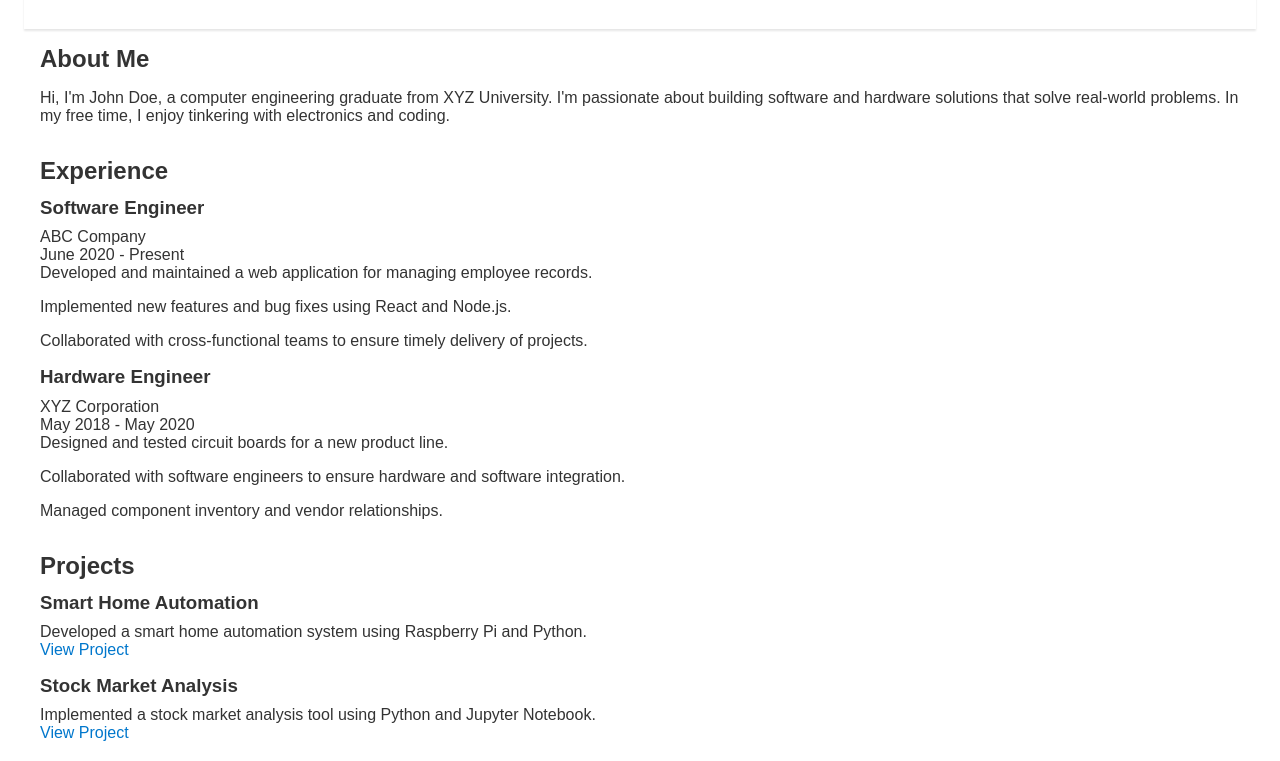
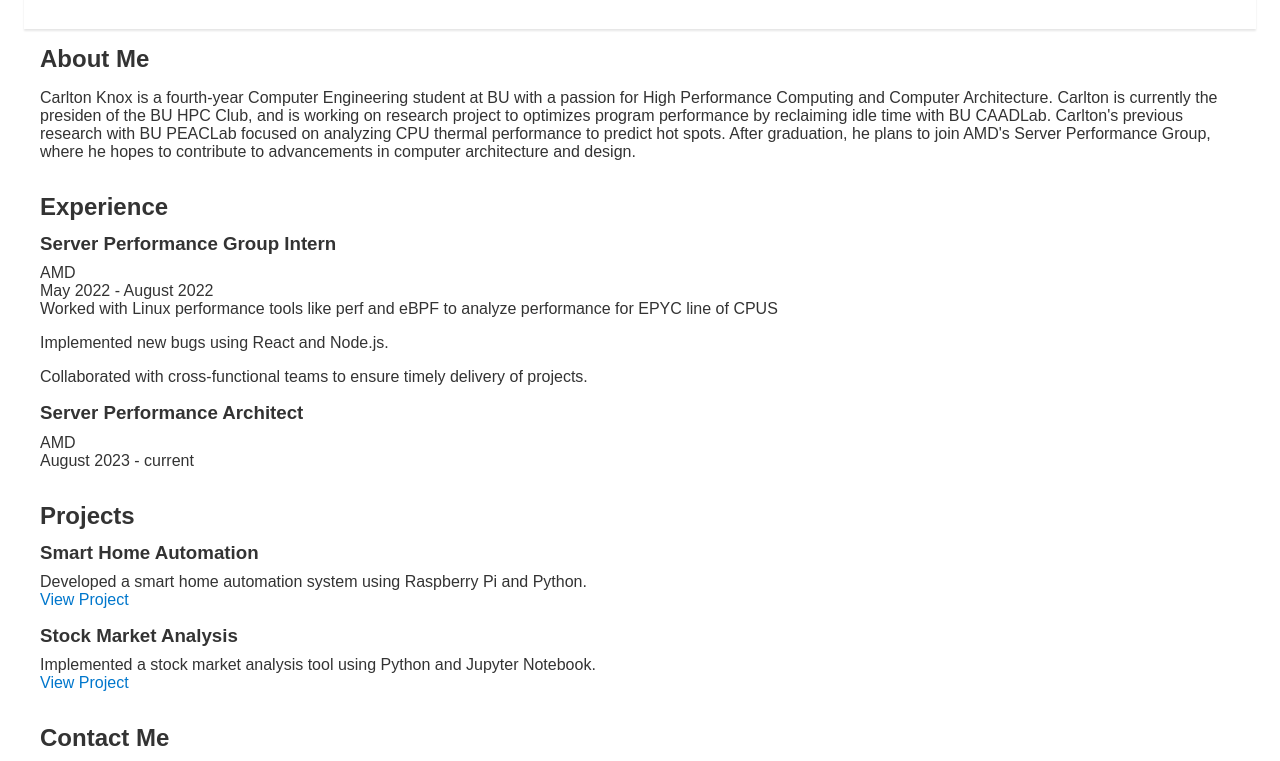
Before and after one commit to carltonknox/carltonknox.github.io, a plain HTML site: page index.html in a window 1280 px wide. Shown: the part 82-843 px from the top of the page. Drawn offline with Linux system fonts and the light colour scheme.

Commit message:
Update index.html

```diff
--- a/index.html
+++ b/index.html
@@ -1,7 +1,7 @@
 <!DOCTYPE html>
 <html>
 <head>
-	<title>Computer Engineering Portfolio</title>
+	<title>Carlton Knox's Portfolio</title>
 	<meta charset="UTF-8">
 	<meta name="viewport" content="width=device-width, initial-scale=1.0">
 	<link rel="stylesheet" href="style.css"
@@ -14,6 +14,7 @@
 				<li><a href="#about">About</a></li>
 				<li><a href="#experience">Experience</a></li>
 				<li><a href="#projects">Projects</a></li>
+				<li><a href="#accomplishments">Accomplishments</a></li>
 				<li><a href="#contact">Contact</a></li>
 			</ul>
 		</nav>
@@ -22,31 +23,29 @@
 	<main>
 		<section id="about">
 			<h2>About Me</h2>
-			<p>Hi, I'm John Doe, a computer engineering graduate from XYZ University. I'm passionate about building software and hardware solutions that solve real-world problems. In my free time, I enjoy tinkering with electronics and coding.</p>
+			<p>Carlton Knox is a fourth-year Computer Engineering student at BU with a passion for High Performance Computing and Computer Architecture. Carlton is currently the presiden of the BU HPC Club, and is working on research project to optimizes program performance by reclaiming idle time with BU CAADLab. Carlton's previous research with BU PEACLab focused on analyzing CPU thermal performance to predict hot spots. After graduation, he plans to join AMD's Server Performance Group, where he hopes to contribute to advancements in computer architecture and design.</p>
 		</section>
 
 		<section id="experience">
 			<h2>Experience</h2>
 			<ul>
 				<li>
-					<h3>Software Engineer</h3>
-					<p>ABC Company</p>
-					<p>June 2020 - Present</p>
+					<h3>Server Performance Group Intern</h3>
+					<p>AMD</p>
+					<p>May 2022 - August 2022</p>
 					<ul>
-						<li>Developed and maintained a web application for managing employee records.</li>
-						<li>Implemented new features and bug fixes using React and Node.js.</li>
+						<li>Worked with Linux performance tools like perf and eBPF to analyze performance for EPYC line of CPUS</li>
+						<li>Implemented new bugs using React and Node.js.</li>
 						<li>Collaborated with cross-functional teams to ensure timely delivery of projects.</li>
 					</ul>
 				</li>
 
 				<li>
-					<h3>Hardware Engineer</h3>
-					<p>XYZ Corporation</p>
-					<p>May 2018 - May 2020</p>
+					<h3>Server Performance Architect</h3>
+					<p>AMD</p>
+					<p>August 2023 - current</p>
 					<ul>
-						<li>Designed and tested circuit boards for a new product line.</li>
-						<li>Collaborated with software engineers to ensure hardware and software integration.</li>
-						<li>Managed component inventory and vendor relationships.</li>
+
 					</ul>
 				</li>
 			</ul>
@@ -87,7 +86,7 @@
 	</main>
 
 	<footer>
-<p>&copy; 2023 John Doe</p>
+<p>&copy; 2023 Carlton Knox</p>
 </footer>
 </body>
 </html>
```
